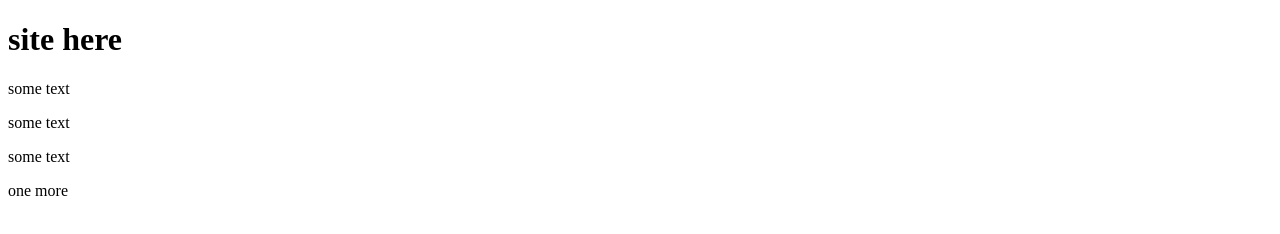
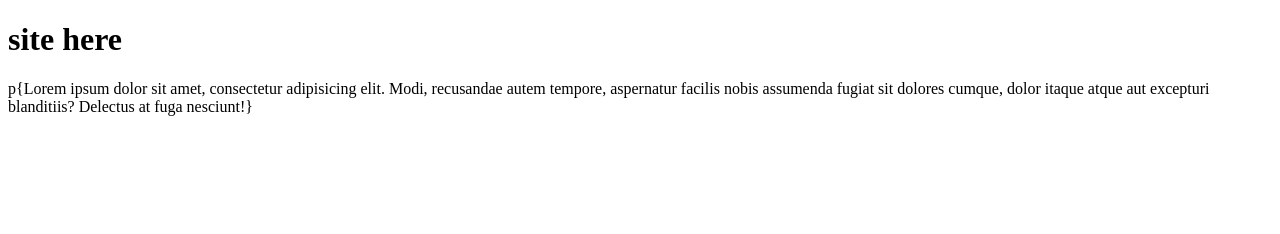
Before and after one commit to TatianaBrzezinska/site, a plain HTML site: page index.html in a window 1280 px wide. Drawn offline with Linux system fonts and the light colour scheme; files that its build step writes are made by us from their sources.

Commit message:
third commit

```diff
--- a/index.html
+++ b/index.html
@@ -7,9 +7,6 @@
 </head>
 <body>
 	<h1>site here</h1>
-	<p>some text</p>
-	<p>some text</p>
-	<p>some text</p>
-	<p>one more</p>
+	p{Lorem ipsum dolor sit amet, consectetur adipisicing elit. Modi, recusandae autem tempore, aspernatur facilis nobis assumenda fugiat sit dolores cumque, dolor itaque atque aut excepturi blanditiis? Delectus at fuga nesciunt!}
 </body>
 </html>
```
